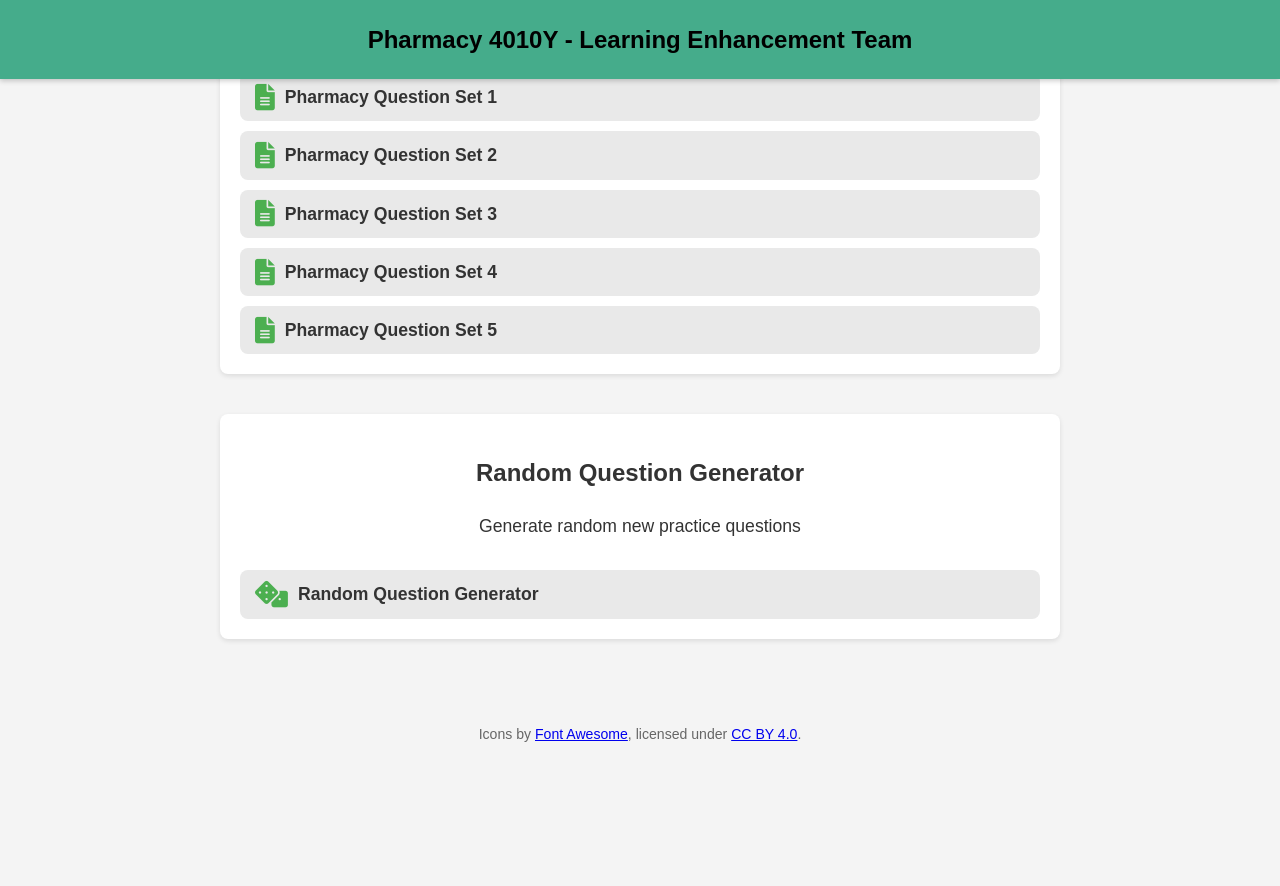
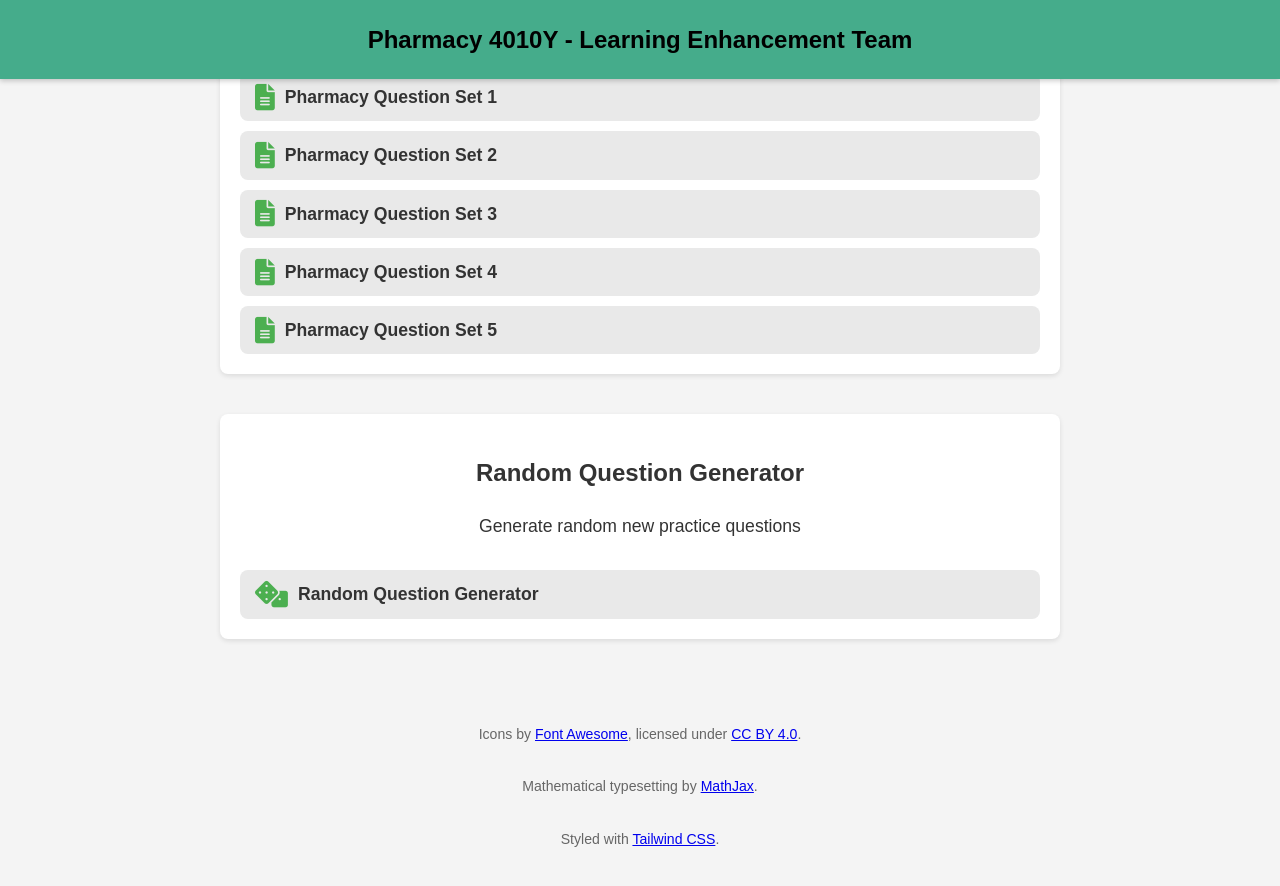
Before and after one commit to probe973/pha-4010y, a Jekyll site: the page index.html, which Jekyll copies as it is, in a window 1280 px wide and 900 px high, scrolled down 2528 px. Shown: the top 886 px of the window. Built offline with Jekyll 4.4.1, drawn with Linux system fonts in a browser that asks for light colours; before the commit the page ends 3323 px from its top, so only the background shows below that.

Commit message:
Update index.html

```diff
--- a/index.html
+++ b/index.html
@@ -407,6 +407,9 @@
 
 <footer style="text-align: center; margin-top: 50px; padding: 20px; font-size: 0.8em; color: #666;">
         <p>Icons by <a href="https://fontawesome.com/" target="_blank" rel="noopener noreferrer">Font Awesome</a>, licensed under <a href="https://creativecommons.org/licenses/by/4.0/" target="_blank" rel="noopener noreferrer">CC BY 4.0</a>.</p>
+        <p>Mathematical typesetting by <a href="https://www.mathjax.org/" target="_blank" rel="noopener noreferrer">MathJax</a>.</p>
+        <p>Styled with <a href="https://tailwindcss.com/" target="_blank" rel="noopener noreferrer">Tailwind CSS</a>.</p>
+        <!-- Add any other libraries you use here -->
     </footer>
 
 </body>
```
